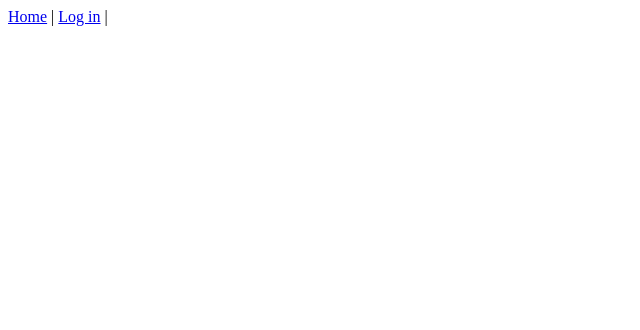
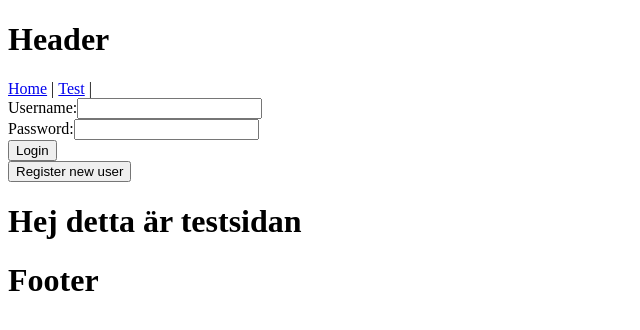
Before and after one commit to owenboy9/Vivimos, a React (Vite) app: page /test in a window 1280 px wide. Before the commit this address had no page. Shown: the top 330 px of the page, without its empty margins (0-640 px from the left). Built offline with nearby package versions, Linux system fonts and the light colour scheme.

Commit message:
Adding Layout structure with Header and Footer components

```diff
--- /dev/null
+++ b/src/components/Footer.jsx
@@ -0,0 +1,11 @@
+import React from 'react'
+
+function Footer() {
+  return(
+    <>
+      <h1>Footer</h1>
+    </>
+  )
+}
+
+export default Footer
--- /dev/null
+++ b/src/components/Header.jsx
@@ -0,0 +1,15 @@
+import React from 'react'
+import Login from './Login.jsx'
+import Nav from './Nav.jsx'
+
+function Header() {
+  return(
+    <>
+      <h1>Header</h1>
+      <Nav />
+      <Login />
+    </>
+  )
+}
+
+export default Header
--- /dev/null
+++ b/src/components/Layout.jsx
@@ -0,0 +1,15 @@
+import React from 'react'
+import Header from './Header.jsx'
+import Footer from './Footer.jsx'
+
+function Layout({children}) {
+  return (
+    <>
+      <Header />
+      {children}
+      <Footer />
+    </>
+  )
+}
+
+export default Layout
--- a/src/components/Nav.jsx
+++ b/src/components/Nav.jsx
@@ -4,7 +4,7 @@ function Nav() {
 
   return <nav>
     <Link to="/">Home</Link> |&nbsp;
-    <Link to="/login">Log in</Link> |&nbsp;
+    <Link to="/Test">Test</Link> |&nbsp;
 
   </nav>
 }
--- a/src/components/Router.jsx
+++ b/src/components/Router.jsx
@@ -1,7 +1,7 @@
 import { BrowserRouter, Routes, Route } from "react-router-dom"
-import Nav from "./Nav.jsx"
 import Home from "../pages/Home.jsx"
-import Login from "./Login.jsx"
+import Test from '../pages/Test.jsx'
+import Layout from "./Layout.jsx"
 // import Header from "./Header.jsx"
 
 
@@ -10,16 +10,15 @@ function Router() {
 
   return (
     <BrowserRouter>
+      <Layout>
 
-      <Nav />
       <Routes>
         {/*<Route path="/" element={<Header />} />*/}
 
         <Route path="/" element={<Home />} /> {/*kan va självstängande element om det inte händer något mellan taggarna*/}
-        <Route path="/login" element={<Login />} /> {/*kan va självstängande element om det inte händer något mellan taggarna*/}
-
-
+        <Route path="/test" element={<Test />} />
       </Routes>
+      </Layout>
     </BrowserRouter>
   )
 
--- /dev/null
+++ b/src/pages/Test.jsx
@@ -0,0 +1,17 @@
+import { useContext } from "react"
+import { GlobalContext } from "../GlobalContext"
+
+
+function Test() {
+
+  const { ads, setAds } = useContext(GlobalContext)
+  console.log(ads)
+
+  return (
+    <>
+    <h1>Hej detta är testsidan</h1>
+    </>
+  );
+}
+
+export default Test
```
